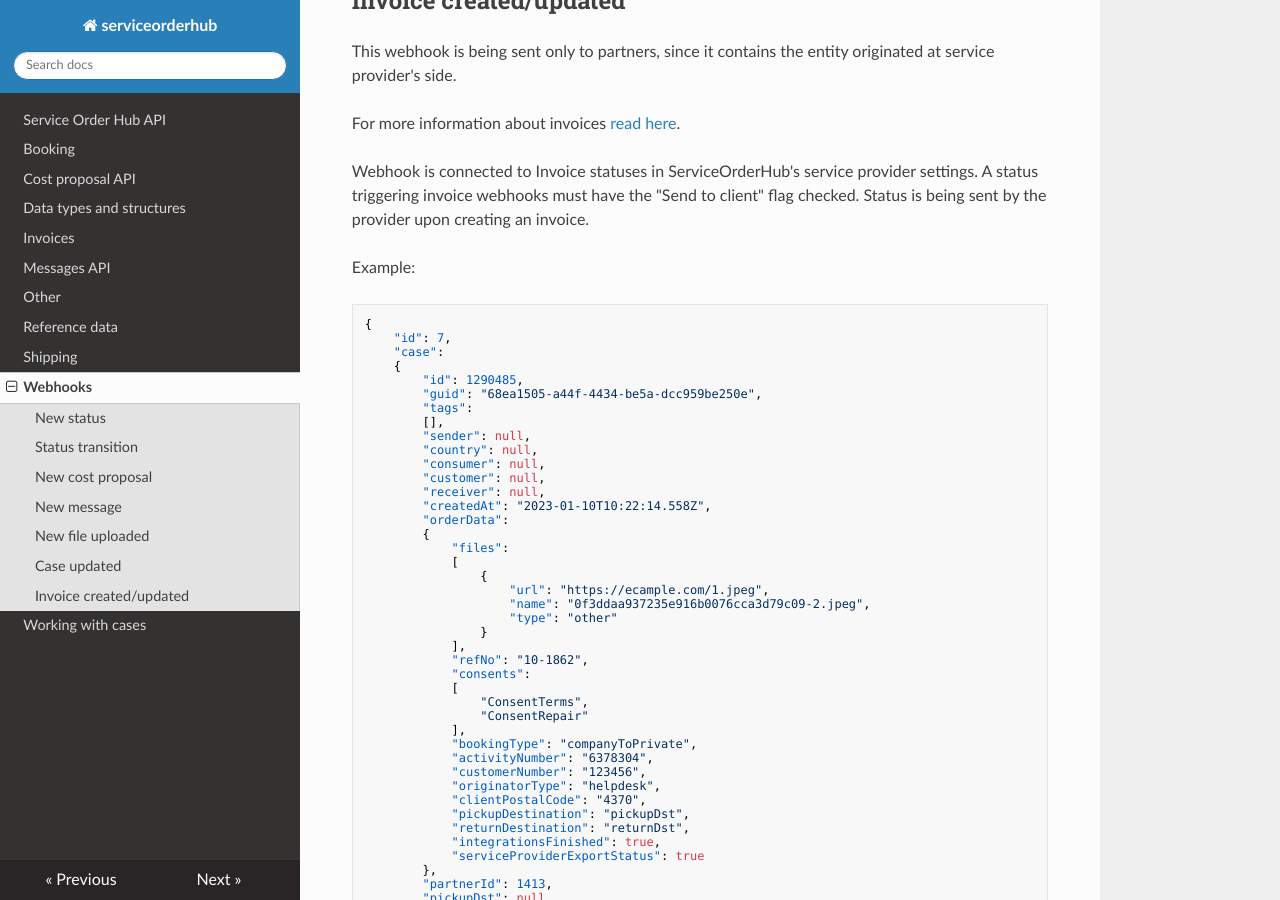
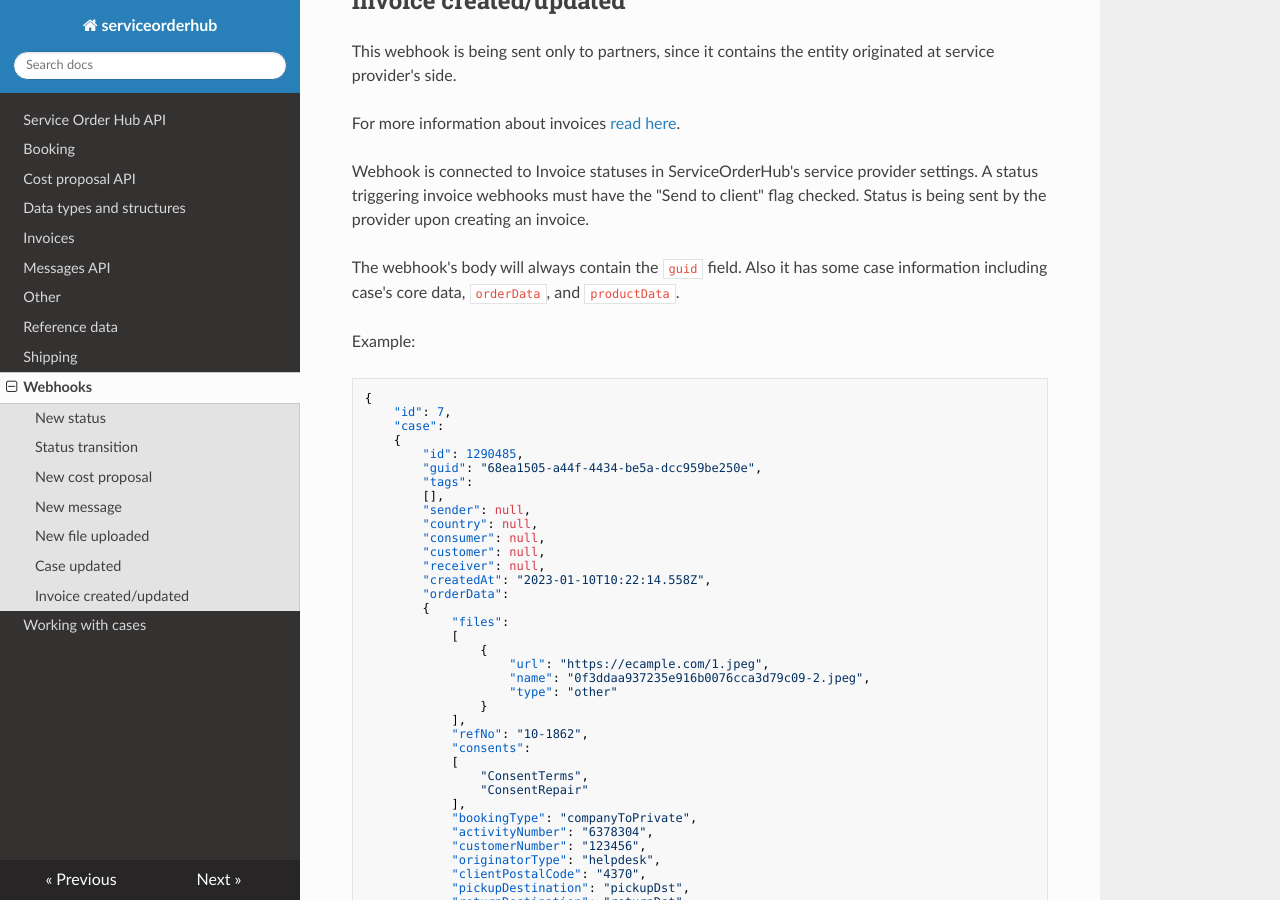
Before and after one commit to infocareworkshop/serviceorderhub-docs, an MkDocs documentation site: the page built from docs/Webhooks.md, in a window 1280 px wide and 900 px high, scrolled down 3666 px. Built offline with MkDocs 1.6.1, drawn with Linux system fonts in a browser that asks for light colours; nearby versions of some CDN libraries.

Commit message:
[No ticket] Adjustments

````diff
--- a/docs/Webhooks.md
+++ b/docs/Webhooks.md
@@ -179,6 +179,9 @@
 
 Webhook is connected to Invoice statuses in ServiceOrderHub's service provider settings. A status triggering invoice webhooks must have the "Send to client" flag checked. Status is being sent by the provider upon creating an invoice.
 
+The webhook's body will always contain the `guid` field. Also it has some case information including case's core data, `orderData`, and `productData`.
+
+
 Example:
 ```
 {
````
